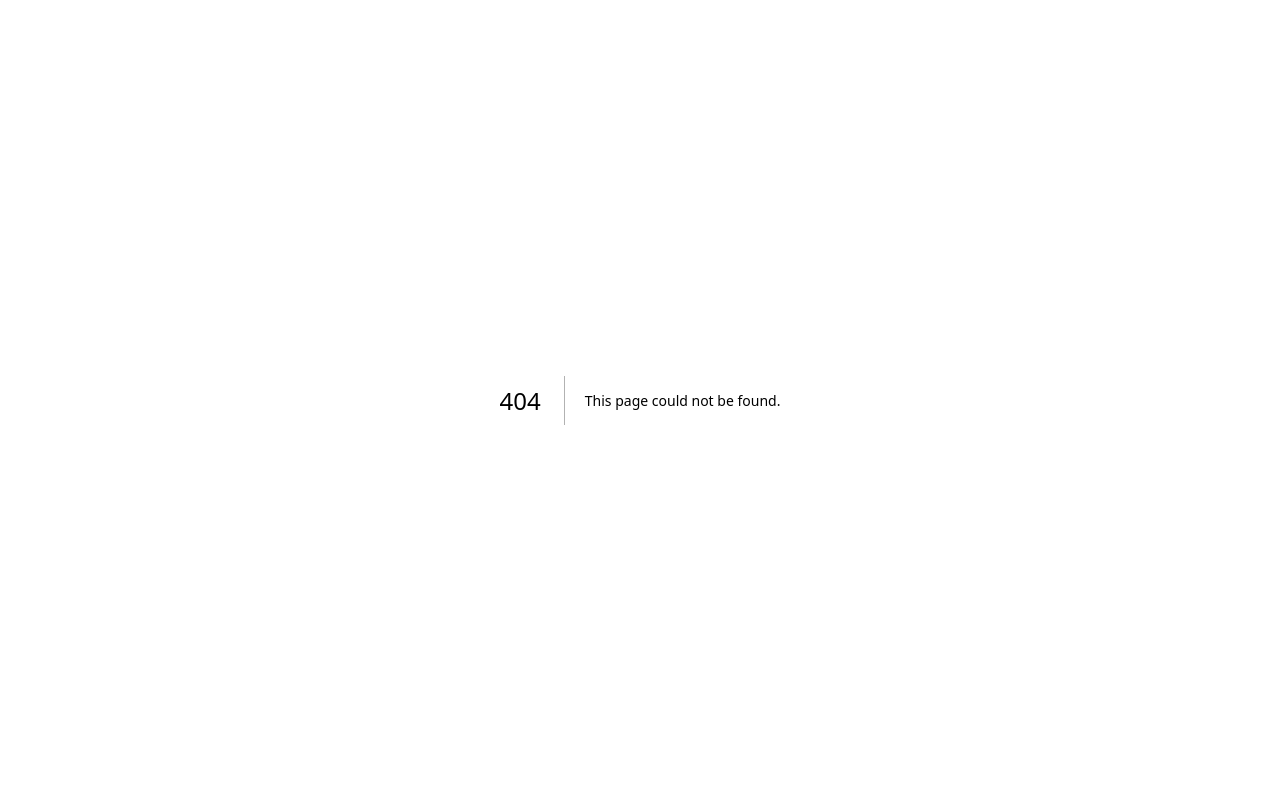
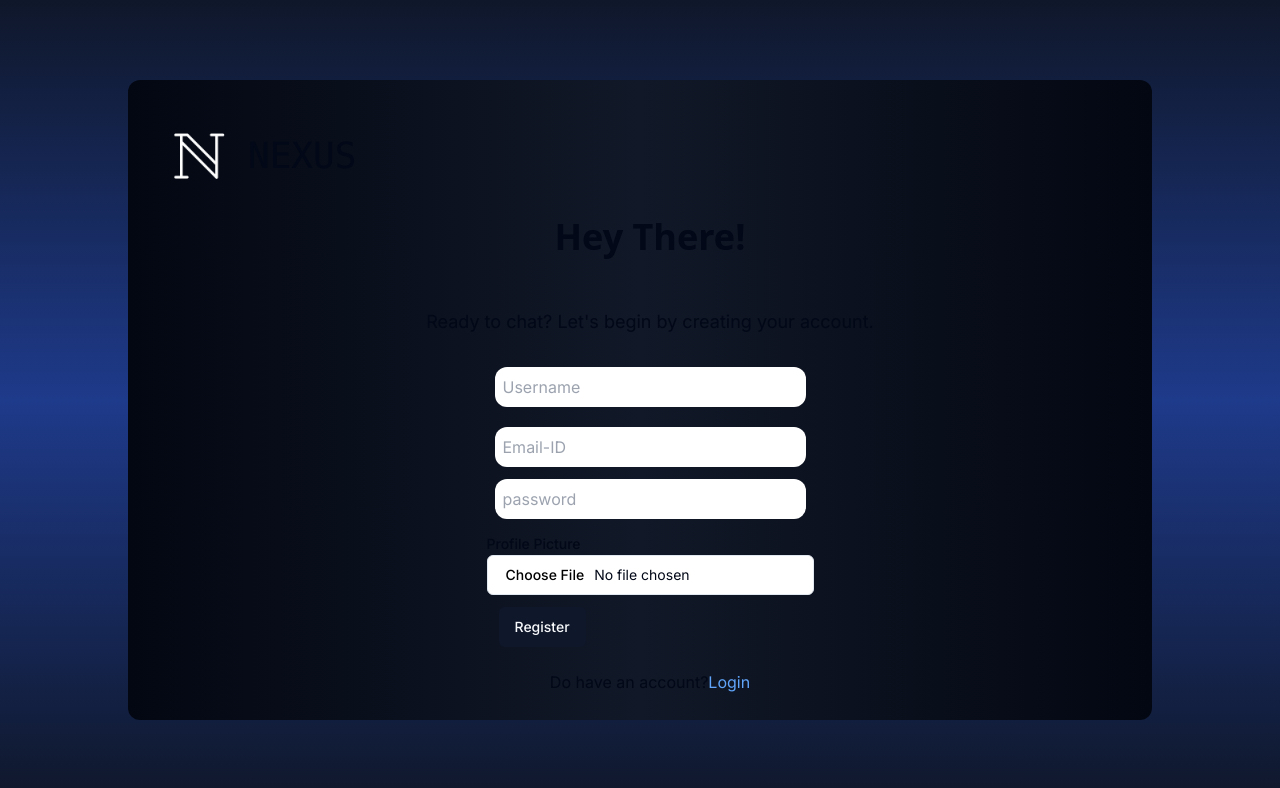
Before and after one commit to Uditya69/Nexus, a Next.js app: page /register in a window 1280 px wide. Before the commit this address had no page. Shown: the top 788 px of the page. Built offline with nearby package versions, Linux system fonts and the light colour scheme.

Commit message:
Feat: added login/register ui

```diff
--- a/app/chatscreen/page.tsx
+++ b/app/chatscreen/page.tsx
@@ -1,8 +1,9 @@
 import React from 'react'
-
 function chatscreen() {
   return (
-    <div>chatscreen</div>
+    <div>chatscreen
+      <br/>
+    </div>
   )
 }
 
--- /dev/null
+++ b/app/login/page.tsx
@@ -0,0 +1,40 @@
+"use client";
+import { Button } from "@/components/ui/button";
+import Image from "next/image";
+import React from "react";
+import logo from "@/assets/logo.png";
+import Link from "next/link";
+function Login() {
+  return (
+    <div className="h-screen flex items-center justify-center bg-gradient-to-b from-slate-900 via-blue-900 to-slate-900  ">
+      <div className="bg-gradient-to-r from-gray-950 via-gray-900 to-gray-950 p-5 my-auto w-4/5 h-4/5 rounded-xl space-x-5 flex flex-col items-center justify-around">
+        <div className="flex flex-row self-start items-center font-mono text-4xl">
+          <Image src={logo} alt="" height={100} /> <p>NEXUS</p>{" "}
+        </div>
+
+        <p className="text-4xl font-semibold font-sans">Welcome back!</p>
+        <p className="text-lg  mt-14">
+          Continue the conversation – log in to your chat account
+        </p>
+
+        <div className="flex flex-col w-fit items-center  p-3">
+          <div className="grid space-y-3">
+            <input placeholder="Email-ID" className="rounded-xl p-2 m-2" />
+            <div className="">
+              <input placeholder="password" className="rounded-xl p-2 m-2" />
+            </div>
+            <Button className="w-fit self-start mx-3">Login</Button>
+          </div>
+        </div>
+        <p className="">
+          Don't have an account?
+          <Link href={"./register"} target="" className=" text-blue-400 hover:text-blue-700">
+            Register
+          </Link>
+        </p>
+      </div>
+    </div>
+  );
+}
+
+export default Login;
--- /dev/null
+++ b/app/register/page.tsx
@@ -0,0 +1,61 @@
+"use client";
+import { Button } from "@/components/ui/button";
+import Image from "next/image";
+import React from "react";
+import logo from "@/assets/logo.png";
+import Link from "next/link";
+import { Input } from "@/components/ui/input";
+import { Label } from "@/components/ui/label";
+function register() {
+  return (
+    <div className="h-screen flex items-center justify-center bg-gradient-to-b from-slate-900 via-blue-900 to-slate-900  ">
+      <div className="bg-gradient-to-r from-gray-950 via-gray-900 to-gray-950 p-5 w-4/5 h-4/5 rounded-xl space-x-5 flex flex-col items-center justify-around">
+        <div className="flex flex-row self-start items-center font-mono text-4xl">
+          <Image src={logo} alt="" height={100} /> <p>NEXUS</p>{" "}
+        </div>
+
+        <p className="text-4xl font-semibold font-sans">Hey There!</p>
+        <p className="text-lg  mt-10">
+          Ready to chat? Let's begin by creating your account.
+        </p>
+
+        <div className="flex flex-col w-fit  items-center p-3">
+          <div className="grid space-y-3">
+            <input
+              placeholder="Username"
+              required
+              className="rounded-xl p-2 m-2"
+            />
+            <input
+              placeholder="Email-ID"
+              required
+              className="rounded-xl p-2 m-2"
+            />
+
+              <input placeholder="password" className="rounded-xl p-2 m-2" />
+
+
+
+          <div className="w-fit mt-2 items-center gap-1">
+            <Label htmlFor="picture">Profile Picture</Label>
+            <Input id="picture" type="file" />
+          </div>
+          <Button className="w-fit self-start mx-3">Register</Button>
+          </div>
+        </div>
+        <p>
+          Do have an account?
+          <Link
+            href={"./login"}
+            target=""
+            className="text-blue-400 hover:text-blue-700"
+          >
+            Login
+          </Link>
+        </p>
+      </div>
+    </div>
+  );
+}
+
+export default register;
--- /dev/null
+++ b/components/ui/input.tsx
@@ -0,0 +1,25 @@
+import * as React from "react"
+
+import { cn } from "@/lib/utils"
+
+export interface InputProps
+  extends React.InputHTMLAttributes<HTMLInputElement> {}
+
+const Input = React.forwardRef<HTMLInputElement, InputProps>(
+  ({ className, type, ...props }, ref) => {
+    return (
+      <input
+        type={type}
+        className={cn(
+          "flex h-10 w-full rounded-md border border-input bg-background px-3 py-2 text-sm ring-offset-background file:border-0 file:bg-transparent file:text-sm file:font-medium placeholder:text-muted-foreground focus-visible:outline-none focus-visible:ring-2 focus-visible:ring-ring focus-visible:ring-offset-2 disabled:cursor-not-allowed disabled:opacity-50",
+          className
+        )}
+        ref={ref}
+        {...props}
+      />
+    )
+  }
+)
+Input.displayName = "Input"
+
+export { Input }
--- /dev/null
+++ b/components/ui/label.tsx
@@ -0,0 +1,26 @@
+"use client"
+
+import * as React from "react"
+import * as LabelPrimitive from "@radix-ui/react-label"
+import { cva, type VariantProps } from "class-variance-authority"
+
+import { cn } from "@/lib/utils"
+
+const labelVariants = cva(
+  "text-sm font-medium leading-none peer-disabled:cursor-not-allowed peer-disabled:opacity-70"
+)
+
+const Label = React.forwardRef<
+  React.ElementRef<typeof LabelPrimitive.Root>,
+  React.ComponentPropsWithoutRef<typeof LabelPrimitive.Root> &
+    VariantProps<typeof labelVariants>
+>(({ className, ...props }, ref) => (
+  <LabelPrimitive.Root
+    ref={ref}
+    className={cn(labelVariants(), className)}
+    {...props}
+  />
+))
+Label.displayName = LabelPrimitive.Root.displayName
+
+export { Label }
```
Also changed, not shown: package.json (+7 -0 lines), 1 other file (tests, documents, lock files or other folders).
